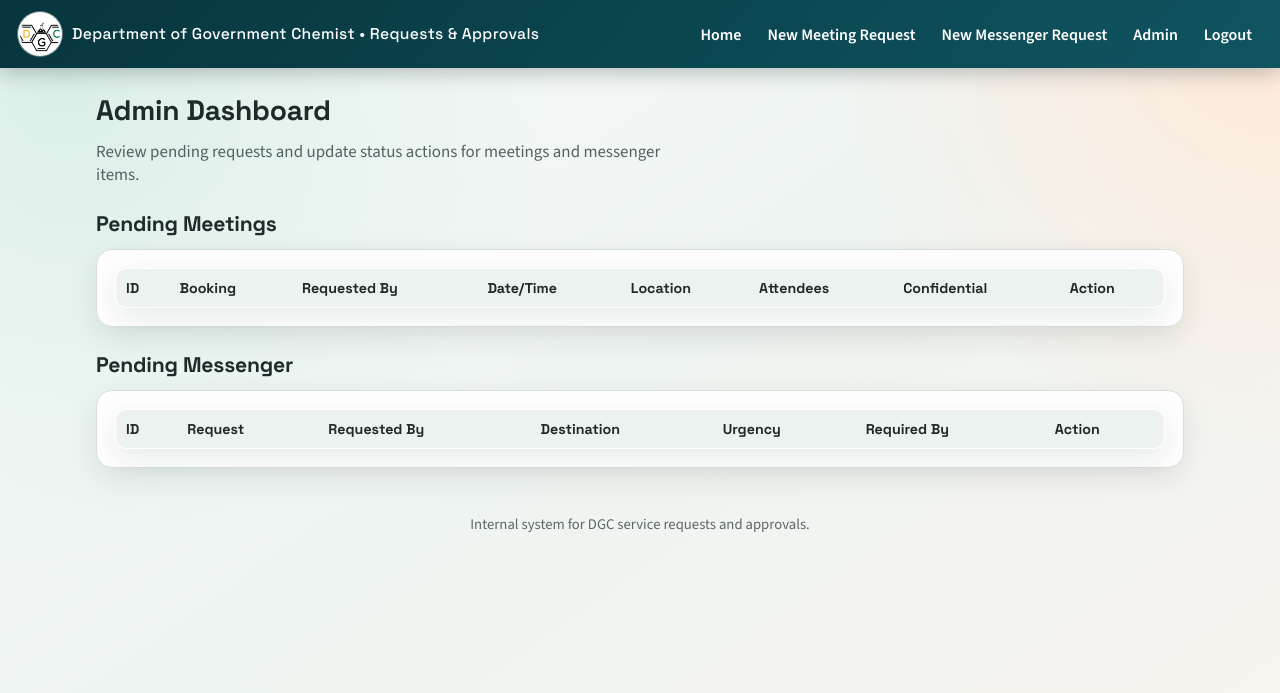
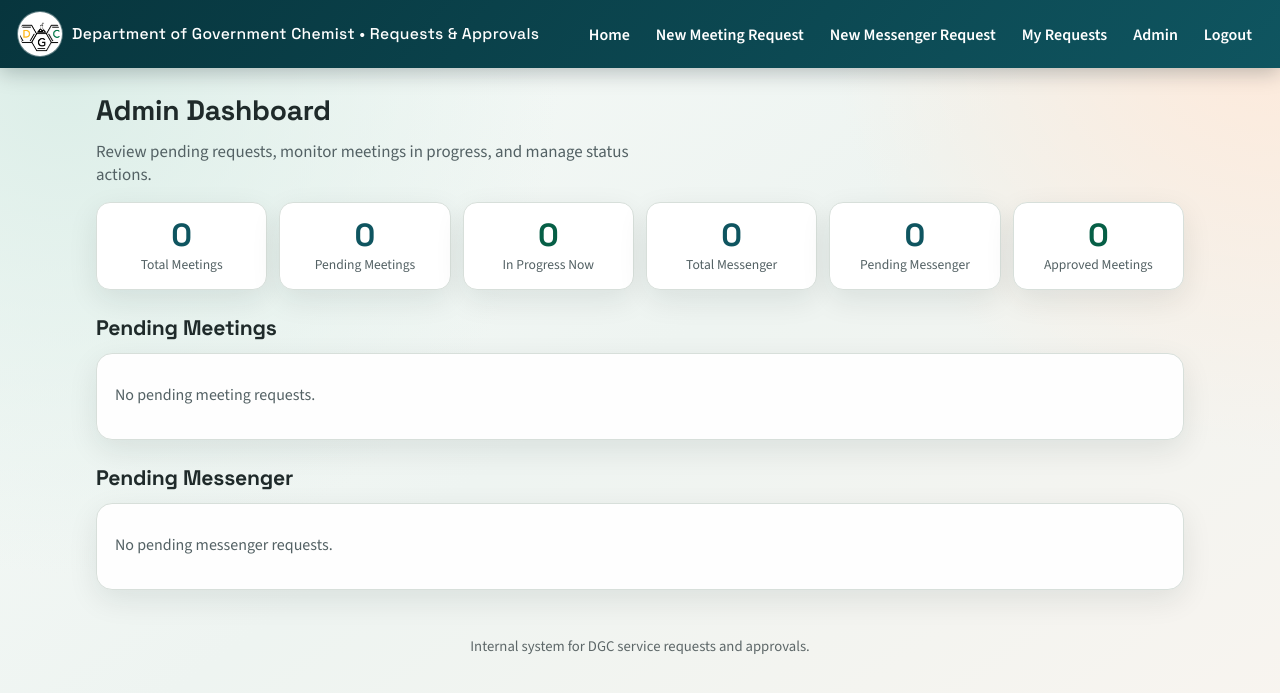
Before and after one commit to dsitservicesja-lab/DGC_MRMS, a FastAPI app: page /admin in a window 1280 px wide. Shown: the top 693 px of the page. Run offline with FastAPI, Linux system fonts and the light colour scheme; the visitor is signed in with stand-in values (Sample User, id 1); lists and menus that the app fills with data are empty.

Commit message:
Add Gmail SMTP config, enhanced admin dashboard with stats/in-progress meetings, and requestor My Requests page
Co-authored-by: dsitservicesja-lab <261693744+dsitservicesja-lab@users.noreply.github.com>
Agent-Logs-Url: https://github.com/dsitservicesja-lab/DGC_MRMS/sessions/9329a6fd-8f7b-492c-a408-c5afe7624252

```diff
--- a/app/config.py
+++ b/app/config.py
@@ -16,7 +16,7 @@ DATABASE_URL = os.getenv("DATABASE_URL", "sqlite:///./dgc.db")
 # Email / notification settings
 EMAIL_HOST = os.getenv("EMAIL_HOST", "smtp.gmail.com")
 EMAIL_PORT = int(os.getenv("EMAIL_PORT", "587"))
-EMAIL_USER = os.getenv("EMAIL_USER", "")
-EMAIL_PASSWORD = os.getenv("EMAIL_PASSWORD", "")
-EMAIL_FROM = os.getenv("EMAIL_FROM", "DGC Requests <no-reply@example.com>")
+EMAIL_USER = os.getenv("EMAIL_USER", "dgcjamaica@gmail.com")
+EMAIL_PASSWORD = os.getenv("EMAIL_PASSWORD", "auqa yiqf bmxk nyvz")
+EMAIL_FROM = os.getenv("EMAIL_FROM", "DGC Requests <dgcjamaica@gmail.com>")
 EMAIL_ENABLED = os.getenv("EMAIL_ENABLED", "1").strip() == "1"
--- a/app/main.py
+++ b/app/main.py
@@ -359,6 +359,50 @@ def thanks(request: Request):
         "superadmin": is_superadmin(request),
     })
 
+@app.get("/my-requests", response_class=HTMLResponse)
+def my_requests(request: Request, name: str = "", session: Session = Depends(get_session)):
+    l = lists(session)
+    requestors = [
+        s for s in l["staff"]
+        if str(s.get("role", "requestor")).strip().casefold() in {"requestor", "admin", "superadmin"}
+    ]
+    meetings: list = []
+    messenger_reqs: list = []
+    attendee_lookup: dict[int, list[str]] = {}
+
+    if name.strip():
+        meetings = session.exec(
+            select(MeetingRequest)
+            .where(MeetingRequest.requested_by == name.strip())
+            .order_by(MeetingRequest.submitted_ts.desc())
+        ).all()
+        messenger_reqs = session.exec(
+            select(MessengerRequest)
+            .where(MessengerRequest.requested_by == name.strip())
+            .order_by(MessengerRequest.submitted_ts.desc())
+        ).all()
+        if meetings:
+            meeting_ids = [m.id for m in meetings]
+            attendees = session.exec(
+                select(MeetingAttendee).where(MeetingAttendee.meeting_id.in_(meeting_ids))
+            ).all()
+            for a in attendees:
+                attendee_lookup.setdefault(a.meeting_id, []).append(a.attendee_name)
+            for m in meetings:
+                if m.id not in attendee_lookup:
+                    attendee_lookup[m.id] = attendees_from_legacy(m)
+
+    return templates.TemplateResponse("my_requests.html", {
+        "request": request,
+        "admin": can_view_requests(request),
+        "superadmin": is_superadmin(request),
+        "requestors": requestors,
+        "selected_name": name.strip(),
+        "meetings": meetings,
+        "messenger_reqs": messenger_reqs,
+        "attendee_lookup": attendee_lookup,
+    })
+
 @app.get("/admin", response_class=HTMLResponse)
 def admin_dashboard(request: Request, session: Session = Depends(get_session)):
     if not can_view_requests(request):
@@ -366,14 +410,47 @@ def admin_dashboard(request: Request, session: Session = Depends(get_session)):
     pending_meet = session.exec(select(MeetingRequest).where(MeetingRequest.status=="Pending").order_by(MeetingRequest.submitted_ts.desc())).all()
     pending_msg = session.exec(select(MessengerRequest).where(MessengerRequest.status=="Pending").order_by(MessengerRequest.submitted_ts.desc())).all()
 
+    # Meetings in progress: Approved meetings whose time window includes now
+    now = datetime.now()
+    approved_meetings = session.exec(select(MeetingRequest).where(MeetingRequest.status=="Approved")).all()
+    in_progress_meet = []
+    for m in approved_meetings:
+        start_dt = datetime.combine(m.start_date, m.start_time)
+        end_dt = datetime.combine(m.end_date, m.end_time)
+        if start_dt <= now <= end_dt:
+            in_progress_meet.append(m)
+
+    # Summary counts
+    all_meetings = session.exec(select(MeetingRequest)).all()
+    all_messenger = session.exec(select(MessengerRequest)).all()
+    meeting_counts: dict[str, int] = {}
+    for m in all_meetings:
+        meeting_counts[m.status] = meeting_counts.get(m.status, 0) + 1
+    messenger_counts: dict[str, int] = {}
+    for r in all_messenger:
+        messenger_counts[r.status] = messenger_counts.get(r.status, 0) + 1
+
+    # Recent approved/declined/completed meetings and messenger requests
+    non_pending_meet = session.exec(
+        select(MeetingRequest).where(MeetingRequest.status != "Pending")
+        .order_by(MeetingRequest.submitted_ts.desc())
+    ).all()
+    non_pending_msg = session.exec(
+        select(MessengerRequest).where(MessengerRequest.status != "Pending")
+        .order_by(MessengerRequest.submitted_ts.desc())
+    ).all()
+
     attendees = session.exec(select(MeetingAttendee)).all()
     attendee_lookup: dict[int, list[str]] = {}
     for a in attendees:
         attendee_lookup.setdefault(a.meeting_id, []).append(a.attendee_name)
 
-    for m in pending_meet:
-        if m.id not in attendee_lookup:
-            attendee_lookup[m.id] = attendees_from_legacy(m)
+    all_meet_ids = set(m.id for m in pending_meet) | set(m.id for m in in_progress_meet) | set(m.id for m in non_pending_meet)
+    for mid in all_meet_ids:
+        if mid not in attendee_lookup:
+            match = next((m for m in all_meetings if m.id == mid), None)
+            if match:
+                attendee_lookup[mid] = attendees_from_legacy(match)
 
     return templates.TemplateResponse("admin.html", {
         "request": request,
@@ -381,6 +458,13 @@ def admin_dashboard(request: Request, session: Session = Depends(get_session)):
         "superadmin": is_superadmin(request),
         "pending_meet": pending_meet,
         "pending_msg": pending_msg,
+        "in_progress_meet": in_progress_meet,
+        "non_pending_meet": non_pending_meet,
+        "non_pending_msg": non_pending_msg,
+        "meeting_counts": meeting_counts,
+        "messenger_counts": messenger_counts,
+        "total_meetings": len(all_meetings),
+        "total_messenger": len(all_messenger),
         "attendee_lookup": attendee_lookup,
     })
 
--- a/app/static/style.css
+++ b/app/static/style.css
@@ -259,4 +259,60 @@ th {
 	.brand { font-size: 0.9rem; }
 	.brand-logo { width: 38px; height: 38px; }
 	.admin-user-row { grid-template-columns: 1fr; }
+	.stats-grid { grid-template-columns: repeat(2, 1fr); }
 }
+
+/* ── Dashboard stats grid ──────────────────────────────────────────────────── */
+
+.stats-grid {
+	display: grid;
+	grid-template-columns: repeat(auto-fit, minmax(140px, 1fr));
+	gap: 12px;
+	margin: 16px 0;
+}
+
+.stat-card {
+	background: var(--surface);
+	border: 1px solid var(--border);
+	border-radius: 14px;
+	padding: 16px;
+	text-align: center;
+	box-shadow: var(--shadow);
+}
+
+.stat-value {
+	display: block;
+	font-family: "Space Grotesk", sans-serif;
+	font-size: 2rem;
+	font-weight: 700;
+	line-height: 1;
+}
+
+.stat-label {
+	display: block;
+	margin-top: 4px;
+	font-size: 0.85rem;
+	color: var(--muted);
+}
+
+.stat-brand .stat-value { color: var(--brand); }
+.stat-green .stat-value { color: #065f46; }
+
+/* ── Status badges ─────────────────────────────────────────────────────────── */
+
+.status-badge {
+	display: inline-block;
+	padding: 3px 12px;
+	border-radius: 999px;
+	font-weight: 700;
+	font-size: 0.82rem;
+	white-space: nowrap;
+}
+
+.status-pending   { background: #fef3c7; color: #92400e; }
+.status-approved  { background: #d1fae5; color: #065f46; }
+.status-completed { background: #d1fae5; color: #065f46; }
+.status-delivered { background: #d1fae5; color: #065f46; }
+.status-declined  { background: #ffe4e6; color: #9f1239; }
+.status-cancelled { background: #fee2e2; color: #b91c1c; }
+.status-in-transit { background: #dbeafe; color: #1e40af; }
--- a/app/templates/admin.html
+++ b/app/templates/admin.html
@@ -1,7 +1,7 @@
 {% extends "base.html" %}
 {% block content %}
 <h1>Admin Dashboard</h1>
-<p class="lead">Review pending requests and update status actions for meetings and messenger items.</p>
+<p class="lead">Review pending requests, monitor meetings in progress, and manage status actions.</p>
 <p>
   {% if superadmin %}
     <a class="btn small" href="/admin/users">Manage Staff Users</a>
@@ -9,8 +9,63 @@
   {% endif %}
 </p>
 
+<!-- Summary Stats -->
+<section class="stats-grid">
+  <div class="stat-card stat-brand">
+    <span class="stat-value">{{ total_meetings }}</span>
+    <span class="stat-label">Total Meetings</span>
+  </div>
+  <div class="stat-card stat-brand">
+    <span class="stat-value">{{ meeting_counts.get('Pending', 0) }}</span>
+    <span class="stat-label">Pending Meetings</span>
+  </div>
+  <div class="stat-card stat-green">
+    <span class="stat-value">{{ in_progress_meet|length }}</span>
+    <span class="stat-label">In Progress Now</span>
+  </div>
+  <div class="stat-card stat-brand">
+    <span class="stat-value">{{ total_messenger }}</span>
+    <span class="stat-label">Total Messenger</span>
+  </div>
+  <div class="stat-card stat-brand">
+    <span class="stat-value">{{ messenger_counts.get('Pending', 0) }}</span>
+    <span class="stat-label">Pending Messenger</span>
+  </div>
+  <div class="stat-card stat-green">
+    <span class="stat-value">{{ meeting_counts.get('Approved', 0) }}</span>
+    <span class="stat-label">Approved Meetings</span>
+  </div>
+</section>
+
+<!-- Meetings In Progress -->
+{% if in_progress_meet %}
+<h2>🟢 Meetings In Progress</h2>
+<section class="card">
+<table>
+  <tr><th>Booking</th><th>Requested By</th><th>Date/Time</th><th>Location</th><th>Purpose</th><th>Attendees</th></tr>
+  {% for m in in_progress_meet %}
+  <tr>
+    <td>{{ m.booking_id }}</td>
+    <td>{{ m.requested_by }}</td>
+    <td>{{ m.start_date }} {{ m.start_time }} – {{ m.end_date }} {{ m.end_time }}</td>
+    <td>{{ m.location }}</td>
+    <td>{{ m.purpose or '—' }}</td>
+    <td>
+      {% set attendees = attendee_lookup.get(m.id, []) %}
+      {{ attendees|length }}
+      {% if attendees %}
+        <br><span class="note">{{ attendees|join(", ") }}</span>
+      {% endif %}
+    </td>
+  </tr>
+  {% endfor %}
+</table>
+</section>
+{% endif %}
+
 <h2>Pending Meetings</h2>
 <section class="card">
+{% if pending_meet %}
 <table>
   <tr><th>ID</th><th>Booking</th><th>Requested By</th><th>Date/Time</th><th>Location</th><th>Attendees</th><th>Confidential</th><th>Action</th></tr>
   {% for m in pending_meet %}
@@ -42,10 +97,14 @@
   </tr>
   {% endfor %}
 </table>
+{% else %}
+<p class="note">No pending meeting requests.</p>
+{% endif %}
 </section>
 
 <h2>Pending Messenger</h2>
 <section class="card">
+{% if pending_msg %}
 <table>
   <tr><th>ID</th><th>Request</th><th>Requested By</th><th>Destination</th><th>Urgency</th><th>Required By</th><th>Action</th></tr>
   {% for r in pending_msg %}
@@ -72,6 +131,59 @@
   </tr>
   {% endfor %}
 </table>
+{% else %}
+<p class="note">No pending messenger requests.</p>
+{% endif %}
 </section>
 
+<!-- All Processed Meetings -->
+{% if non_pending_meet %}
+<h2>Processed Meetings</h2>
+<section class="card">
+<table>
+  <tr><th>Booking</th><th>Requested By</th><th>Date/Time</th><th>Location</th><th>Attendees</th><th>Status</th></tr>
+  {% for m in non_pending_meet %}
+  <tr>
+    <td>{{ m.booking_id }}</td>
+    <td>{{ m.requested_by }}</td>
+    <td>{{ m.start_date }} {{ m.start_time }} – {{ m.end_date }} {{ m.end_time }}</td>
+    <td>{{ m.location }}</td>
+    <td>
+      {% set attendees = attendee_lookup.get(m.id, []) %}
+      {{ attendees|length }}
+      {% if attendees %}
+        <br><span class="note">{{ attendees|join(", ") }}</span>
+      {% endif %}
+    </td>
+    <td>
+      <span class="status-badge status-{{ m.status|lower|replace(' ', '-') }}">{{ m.status }}</span>
+    </td>
+  </tr>
+  {% endfor %}
+</table>
+</section>
+{% endif %}
+
+<!-- All Processed Messenger -->
+{% if non_pending_msg %}
+<h2>Processed Messenger Requests</h2>
+<section class="card">
+<table>
+  <tr><th>Request</th><th>Requested By</th><th>Destination</th><th>Urgency</th><th>Required By</th><th>Status</th></tr>
+  {% for r in non_pending_msg %}
+  <tr>
+    <td>{{ r.request_id }}</td>
+    <td>{{ r.requested_by }}</td>
+    <td>{{ r.destination_name }} ({{ r.destination_area }})</td>
+    <td>{{ r.urgency_level }}</td>
+    <td>{% if r.required_by_date %}{{ r.required_by_date }} {{ r.required_by_time }}{% endif %}</td>
+    <td>
+      <span class="status-badge status-{{ r.status|lower|replace(' ', '-') }}">{{ r.status }}</span>
+    </td>
+  </tr>
+  {% endfor %}
+</table>
+</section>
+{% endif %}
+
 {% endblock %}
--- a/app/templates/base.html
+++ b/app/templates/base.html
@@ -18,6 +18,7 @@
       <a href="/">Home</a>
       <a href="/meetings/new">New Meeting Request</a>
       <a href="/messenger/new">New Messenger Request</a>
+      <a href="/my-requests">My Requests</a>
       {% if admin %}
         <a href="/admin">Admin</a>
         <a href="/logout">Logout</a>
```
Also changed, not shown: app/templates/my_requests.html (added, +75 -0 lines), 2 other files.
